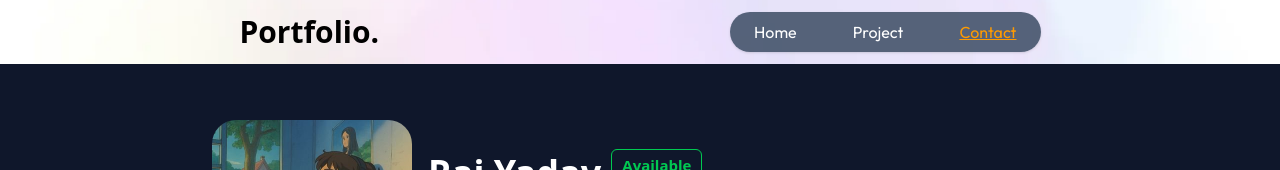
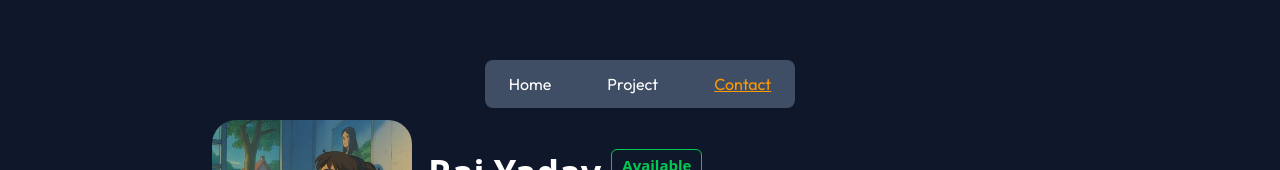
Before and after one commit to rajscriptsGH/Portfolio, a Next.js app: page / in a window 1280 px wide. Shown: the top 170 px of the page. Built offline with nearby package versions, Linux system fonts and the light colour scheme; a web font is replaced by a local one.

Commit message:
nav bg removed and updated it position

```diff
--- a/src/components/Navbar.tsx
+++ b/src/components/Navbar.tsx
@@ -6,24 +6,16 @@ const Navbar = () => {
     return (
         <div className='fixed top-0 left-0 w-full h-16 z-50'>
 
-            <Image
+            {/* <Image
                 src="/header-bg-color.png"
                 alt="header"
                 fill
                 className="object-cover -z-10"
-            />
+            /> */}
 
 
-            <nav className='flex justify-between md:justify-around items-center w-full py-3 px-16 relative z-10'>
-                <div>
-                    <a
-                        className='text-2xl md:text-3xl text-black font-semibold'
-                        href="/">
-                        Portfolio.
-                    </a>
-                </div>
-
-                <ul className='flex items-center py-2 rounded-full px-4 gap-2 lg:gap-10 bg-slate-600/90 shadow-sm'>
+            <nav className='flex justify-between md:justify-around items-center w-full py-3 px-16 relative z-10 mt-12'>
+                <ul className='flex items-center py-3 rounded-lg px-4 gap-2 lg:gap-10 bg-slate-600/90 shadow-sm'>
                     <li>
                         <a className='px-2 hover:text-slate-300 font-sans' href="#home">Home</a>
                     </li>
```
